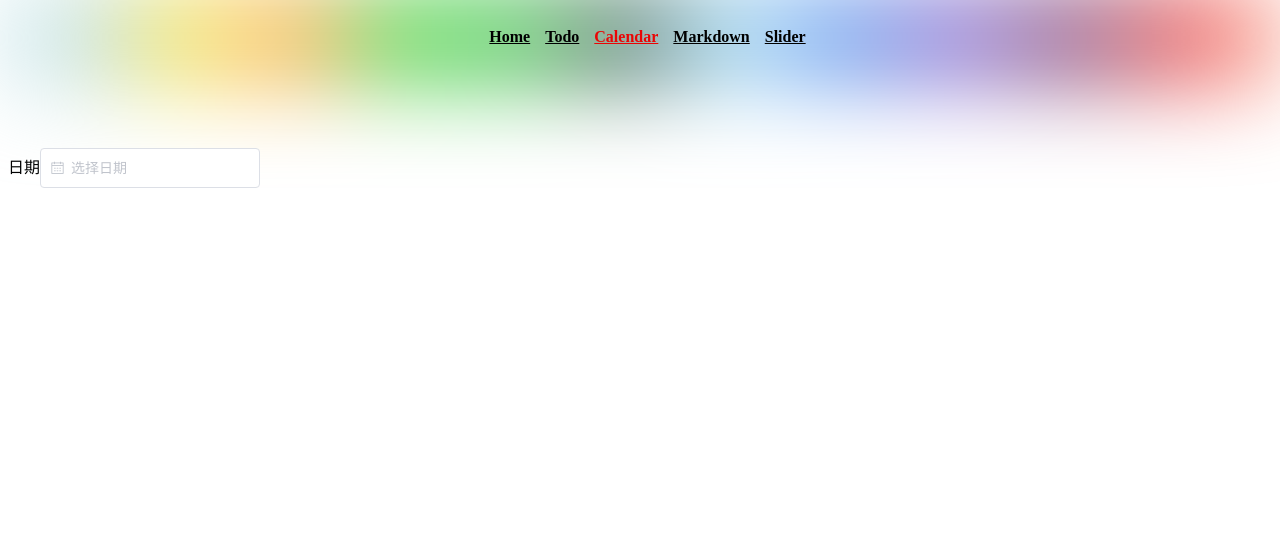
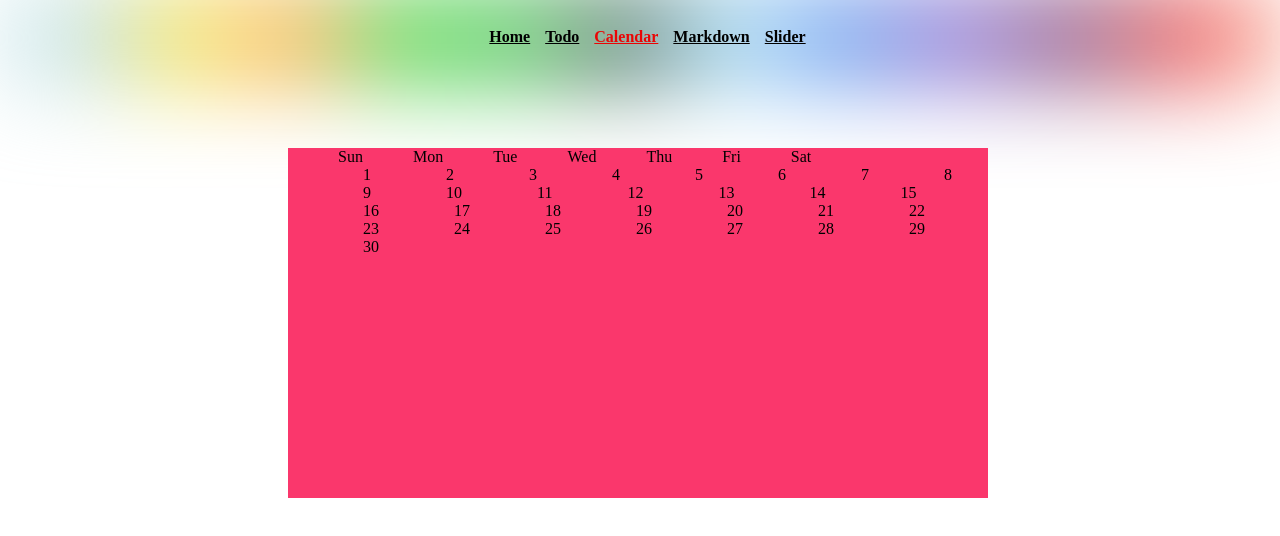
Before and after one commit to UyCode/vue3, a Vue app: page /calendar in a window 1280 px wide. Shown: the top 536 px of the page. Built offline with nearby package versions, Linux system fonts and the light colour scheme.

Commit message:
feat(✨ fix css): 🎈 beautify

```diff
--- a/package.json
+++ b/package.json
@@ -1,5 +1,5 @@
 {
-  "name": "vue3",
+  "name": "tool-app",
   "version": "0.1.0",
   "private": true,
   "scripts": {
--- a/src/components/Calendar.vue
+++ b/src/components/Calendar.vue
@@ -1,11 +1,23 @@
 <template>
-	<div class="block">
-		<span class="demonstration">日期</span>
+	<div>
+
+		<div class="main">
+			<section class="">
+				<p v-for="day in days" :key="day"> {{ day }} </p> <br>
+				<p class="p-number" v-for="num in 30" :key="num"> {{ num}} </p>
+			</section>
+
+			<!--<span >
+				<p class="p-number" v-for="num in 30" :key="num"> {{ num}} </p>
+			</span>-->
+
+		</div>
+		<!--<span class="demonstration">日期</span>
 		<el-date-picker
 				v-model="value1"
 				type="date"
 				placeholder="选择日期">
-		</el-date-picker>
+		</el-date-picker>-->
 	</div>
 </template>
 
@@ -48,5 +60,25 @@
 </script>
 
 <style scoped>
+	.main{
+		width: 700px;
+		height: 350px;
+		-webkit-transform: translate(40%, 0);
+		background: #fa376c;
+	}
 
+	p{
+		display: inline;
+		margin-left: 50px;
+		text-align: center;
+		word-wrap:break-word;
+	}
+
+	span{
+		word-wrap:break-word;
+	}
+
+	.p-number{
+		margin-left: 75px;
+	}
 </style>
--- a/src/views/Markdown.vue
+++ b/src/views/Markdown.vue
@@ -62,7 +62,8 @@
 		unmounted() {
 			this.debounce(() => this.$message({
 				message: '你刚刚失去了一切...',
-				type: 'warning'
+				type: 'warning',
+				showClose: true
 			}), 500);
 		}
 
--- a/src/views/Slider.vue
+++ b/src/views/Slider.vue
@@ -1,8 +1,8 @@
 <template>
 	<div class="slider">
-		<div v-if="currentSlider === 0" class="one"></div>
-		<div v-if="currentSlider === 1" class="two"></div>
-		<div v-if="currentSlider === 2" class="three"></div>
+		<div v-if="currentSlider === 0" class="one" style=""></div>
+		<div v-else-if="currentSlider === 1" class="two"></div>
+		<div v-else class="three"></div>
 	</div>
 </template>
 
@@ -12,22 +12,29 @@
 		data() {
 			return {
 				currentSlider: 0,
-				task:''
+				task:'',
+				translateY: 0,
+				taskRotate:''
 			}
 		},
 		mounted() {
 			this.task = setInterval(() =>{
-				console.log('current slider: ', this.currentSlider);
+				this.taskRotate = 0;
 				if(this.currentSlider === 2){
 					this.currentSlider = 0;
 				}else{
 					this.currentSlider++;
 				}
 			}, 1000);
+
+			this.taskRotate = setInterval(() =>{
+				this.translateY++;
+			},1)
 		},
 
 		beforeUnmount() {
 			clearInterval(this.task);
+			clearInterval(this.taskRotate);
 		}
 	}
 </script>
```
